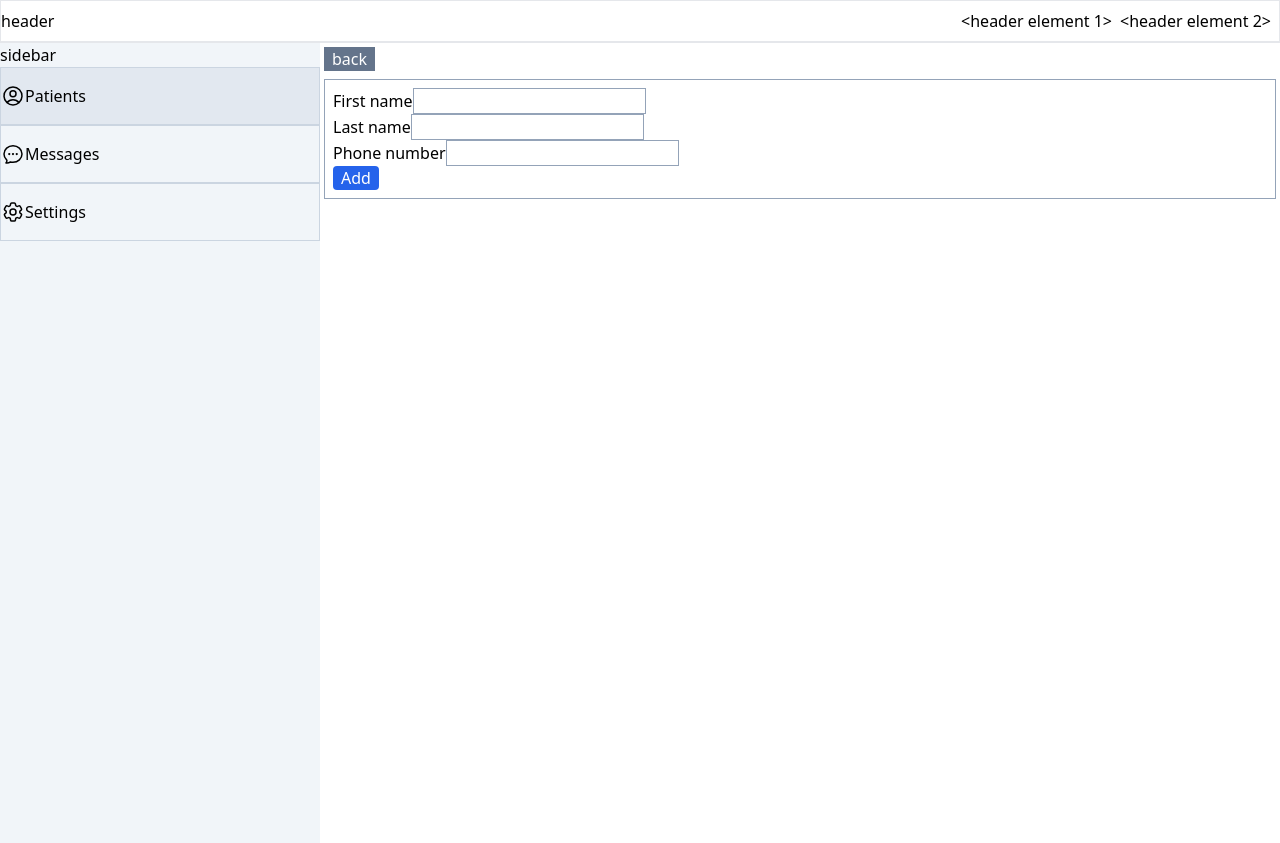
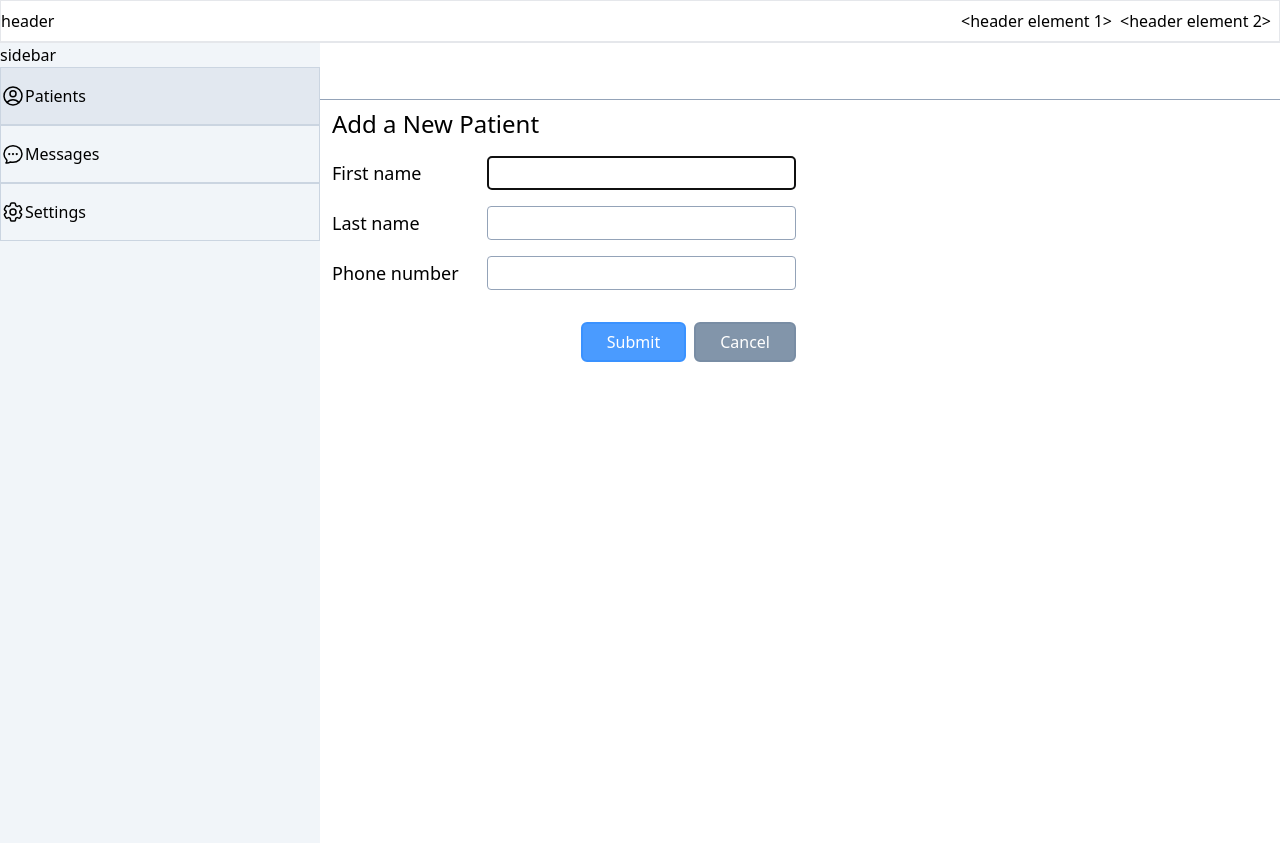
Before and after one commit to Sharkul-pixel/Automated-Prescription-System, a React (Vite) app: page /patients/new in a window 1280 px wide. Built offline with nearby package versions, Linux system fonts and the light colour scheme.

Commit message:
Update NewPatientForm component design

```diff
--- a/src/routes/NewPatientForm.jsx
+++ b/src/routes/NewPatientForm.jsx
@@ -23,43 +23,65 @@ export default function NewPatientForm() {
 
   return (
     <>
-      <button
-        className="m-1 bg-slate-500 px-2 text-white"
-        type="button"
-        onClick={() => {
-          navigate(-1);
-        }}
-      >
-        back
-      </button>
-      <Form className="m-1 border border-slate-400 p-2" method="post">
-        <div>
-          <label>First name</label>
-          <input
-            name="firstName"
-            className="border border-slate-400"
-            type="text"
-          />
+      <div className="mb-[56px]">{/* whitespace */}</div>
+      <div className="border-t border-slate-400"></div>
+      <Form className="ml-1 w-1/2 p-2" method="post">
+        <h1 className="mb-4 text-2xl">Add a New Patient</h1>
+        <div className="mb-4 flex items-center">
+          <div className="w-1/3">
+            <label className="text-lg">First name</label>
+          </div>
+          <div className="w-2/3">
+            <input
+              name="firstName"
+              className="w-full rounded border border-slate-400 p-2 py-1"
+              type="text"
+              autoFocus
+            />
+          </div>
         </div>
-        <div>
-          <label>Last name</label>
-          <input
-            name="lastName"
-            className="border border-slate-400"
-            type="text"
-          />
+        <div className="mb-4 flex items-center">
+          <div className="w-1/3">
+            <label className="text-lg">Last name</label>
+          </div>
+          <div className="w-2/3">
+            <input
+              name="lastName"
+              className="w-full rounded border border-slate-400 p-2 py-1"
+              type="text"
+            />
+          </div>
         </div>
-        <div>
-          <label>Phone number</label>
-          <input
-            name="phoneNumber"
-            className="border border-slate-400"
-            type="tel"
-          />
+        <div className="mb-4 flex items-center">
+          <div className="w-1/3">
+            <label className="text-lg">Phone number</label>
+          </div>
+          <div className="w-2/3">
+            <input
+              name="phoneNumber"
+              className="w-full rounded border border-slate-400 p-2 py-1"
+              type="tel"
+            />
+          </div>
         </div>
-        <button className="rounded bg-blue-600 px-2 text-white" type="submit">
-          Add
-        </button>
+        <div className="mt-8 flex">
+          <div className="grow"></div>
+          <button
+            className="mr-1 rounded-md border-2 border-[#3a92ff] bg-[#4a9bff] px-6 py-1.5 text-white hover:bg-[#2989ff]"
+            type="submit"
+          >
+            Submit
+          </button>
+          <button
+            className="ml-1 rounded-md border-2 border-[#798da4] bg-[#8295aa] px-6 py-1.5 text-white hover:bg-[#70869e]"
+            type="button"
+            onClick={() => {
+              navigate(-1);
+            }}
+          >
+            Cancel
+          </button>
+        </div>
       </Form>
     </>
   );
```
